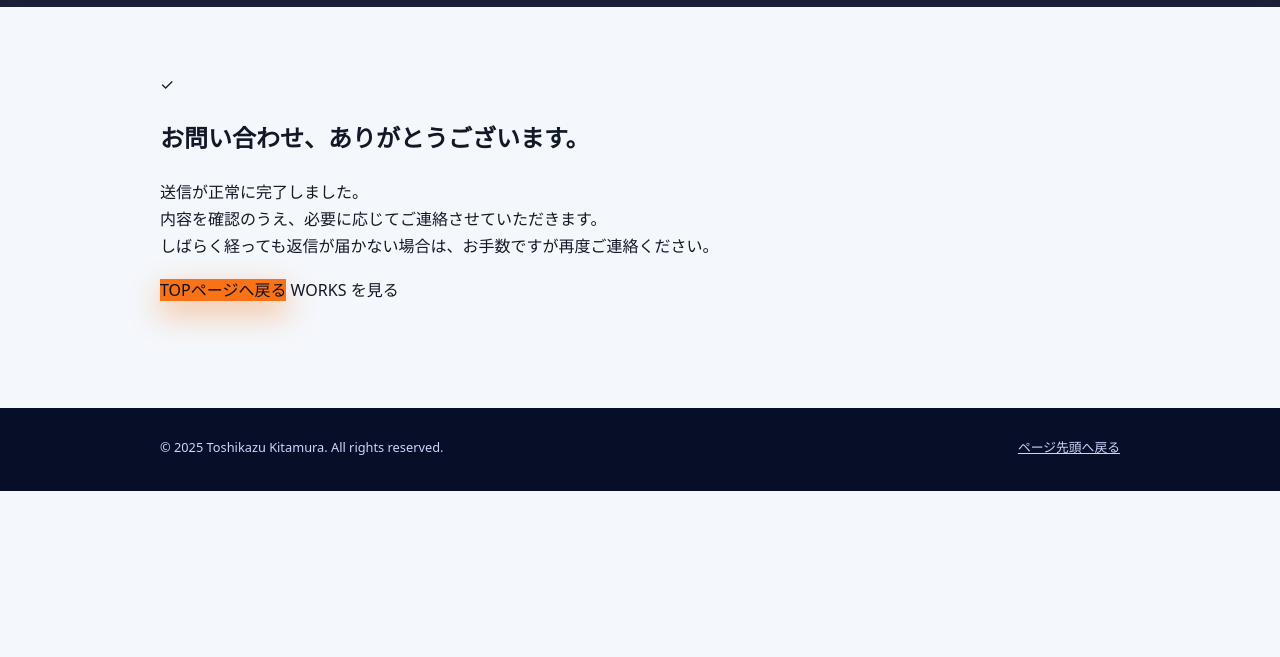
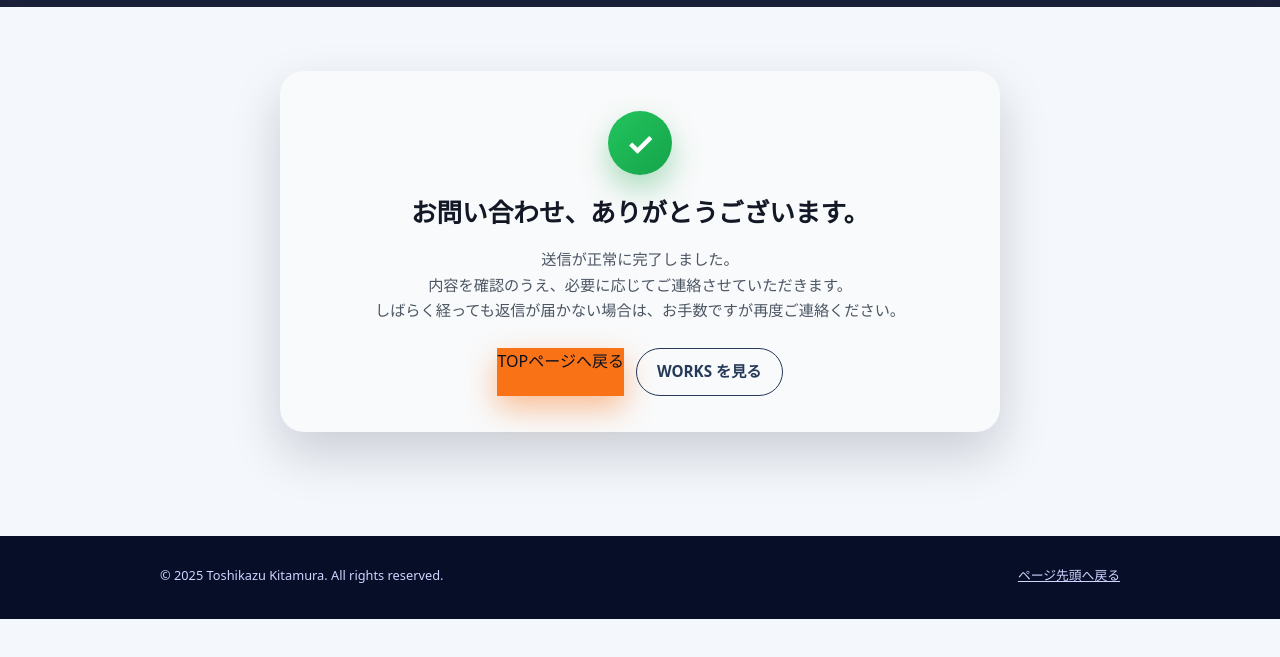
Before and after one commit to kitamurat35-prog/portfolio, a plain HTML site: page thanks.html in a window 1280 px wide. Shown: the part 61-718 px from the top of the page. Drawn offline with Linux system fonts and the light colour scheme.

Commit message:
Add files via upload

```diff
--- a/css/style.css
+++ b/css/style.css
@@ -927,6 +927,10 @@ a:hover {
   object-fit: cover;
   box-shadow: 0 6px 16px rgba(0, 0, 0, 0.15);
 }
+.works-gallery-section {
+  padding-left: 8px;
+  padding-right: 8px;
+}
 
 /* =========================
    プロモーション動画カード（WORKS）
@@ -1004,6 +1008,15 @@ a:hover {
 #gallery-pv .works-video-card:hover {
   transform: translateY(-4px);
   box-shadow: 0 20px 44px rgba(15, 23, 42, 0.65);
+}
+.works-video-card:hover .works-video-thumb img {
+  filter: brightness(0.8);
+  transform: scale(1.03);
+  transition: 0.25s ease;
+}
+
+.works-video-card:hover .works-video-play::before {
+  background: rgba(0, 0, 0, 0.65);
 }
 
 
@@ -1207,3 +1220,91 @@ body#contact .btn-primary::after {
     padding-right: 16px;
   }
 }
+
+/* ==============================
+   THANKS ページ
+============================== */
+
+#thanks .section-inner {
+  max-width: 720px;
+}
+
+.thanks-wrapper {
+  background: #f9fafb;
+  border-radius: 24px;
+  padding: 40px 28px 36px;
+  text-align: center;
+  box-shadow: 0 22px 50px rgba(15, 23, 42, 0.18);
+}
+
+.thanks-icon-wrap {
+  display: flex;
+  justify-content: center;
+  margin-bottom: 16px;
+}
+
+.thanks-icon {
+  display: inline-flex;
+  align-items: center;
+  justify-content: center;
+  width: 64px;
+  height: 64px;
+  border-radius: 999px;
+  background: linear-gradient(135deg, #22c55e, #16a34a);
+  color: #ffffff;
+  font-size: 2rem;
+  font-weight: 700;
+  box-shadow: 0 14px 30px rgba(22, 163, 74, 0.35);
+}
+
+.thanks-title {
+  margin: 0 0 12px;
+  font-size: 1.6rem;
+}
+
+.thanks-text {
+  margin: 0 0 24px;
+  font-size: 0.95rem;
+  color: #4b5563;
+}
+
+.thanks-actions {
+  display: flex;
+  flex-wrap: wrap;
+  justify-content: center;
+  gap: 12px;
+}
+
+/* セカンダリボタン（既存のbtnを利用） */
+.btn-secondary {
+  display: inline-flex;
+  align-items: center;
+  justify-content: center;
+  padding: 10px 20px;
+  border-radius: 999px;
+  font-size: 0.95rem;
+  font-weight: 600;
+  border: 1px solid #253958;
+  color: #253958;
+  background: transparent;
+  cursor: pointer;
+  transition: transform 0.15s ease, box-shadow 0.15s ease, opacity 0.15s ease,
+    background-color 0.15s ease;
+}
+
+.btn-secondary:hover {
+  background: #e5edff;
+  transform: translateY(-1px);
+  box-shadow: 0 10px 26px rgba(15, 23, 42, 0.18);
+}
+
+/* スマホ調整 */
+@media (max-width: 640px) {
+  .thanks-wrapper {
+    padding: 32px 20px 28px;
+  }
+
+  .thanks-title {
+    font-size: 1.4rem;
+  }
+}
```
